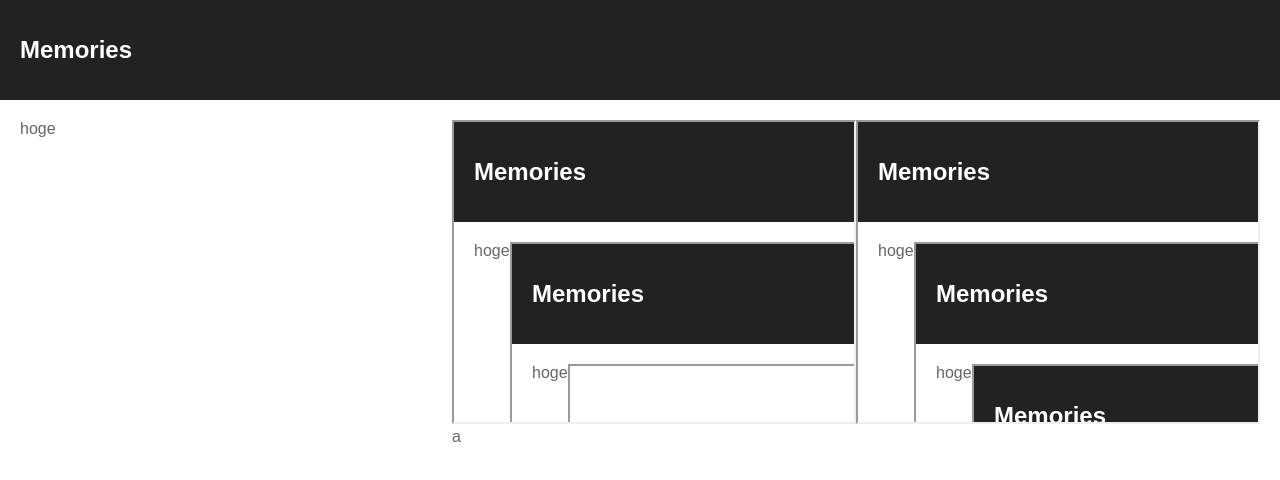
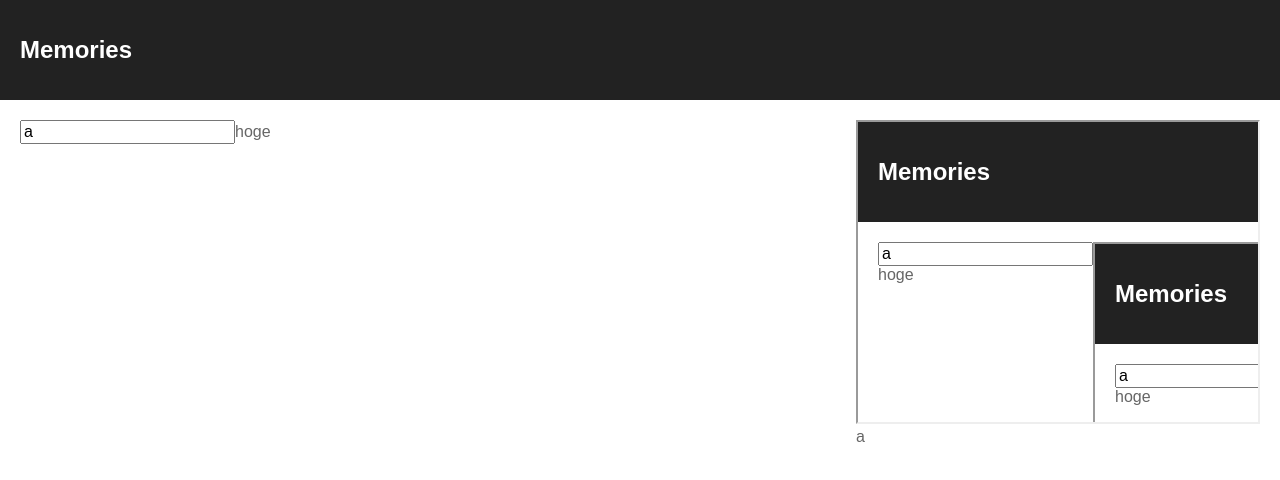
Before and after one commit to yktyshr/memories-prototype, a React (Create React App) app: page / in a window 1280 px wide. Shown: the top 480 px of the page. Built offline with nearby package versions, Linux system fonts and the light colour scheme.

Commit message:
flow config

```diff
--- a/src/App.js
+++ b/src/App.js
@@ -1,7 +1,25 @@
+// @flow
+
 import React, { Component } from 'react'
+import { search } from 'src/services/api'
 import './App.css'
 
-class App extends Component {
+type SearchResults = {
+  url: string;
+  title: string;
+  description: string;
+}
+
+type Providers = {
+  google: Array<SearchResults>;
+}
+
+type State = {
+  query: string;
+  searchResults: Providers;
+}
+
+class App extends Component<{}, State> {
   constructor() {
     super()
 
@@ -13,12 +31,12 @@ class App extends Component {
     }
   }
 
-  _onUpdateQuery = async(event) => {
+  _onUpdateQuery = async(event: any) => {
     this.setState({
       query: event.target.value,
     })
 
-    const google = await (await fetch('http://localhost:8080/search?q=' + event.target.value)).json()
+    const google = await search(event.target.value)
     this.setState({
       searchResults: {
         google,
@@ -34,18 +52,14 @@ class App extends Component {
         </header>
         <div className="App-body">
           <div className="App-body-note">
-            <div
+            <input
               contentEditable={true}
               defaultValue={this.state.query}
               onChange={this._onUpdateQuery}
-            >hoge
-            </div>
+            />hoge
           </div>
           <div className="App-body-search">
             <iframe src={'http://localhost:8080/iframe?url=https://qiita.com/sl2/items/1e503952b9506a0539ea'} title="iframe example 1" width="400" height="300">
-              <p>Your browser does not support iframes.</p>
-            </iframe>
-            <iframe src={'http://localhost:8080/iframe?url=https://www.google.co.jp/search?q=' + this.state.query} title="iframe example 2" width="400" height="300">
               <p>Your browser does not support iframes.</p>
             </iframe>
             <div className="App-body-search">
--- a/src/services/api.js
+++ b/src/services/api.js
@@ -1,5 +1,5 @@
 // @flow
 
-const baseUrl: string = 'http://localhost:8080/'
+const baseUrl: string = 'http://localhost:8080'
 
 export const search = async(query: string) => (await fetch(baseUrl + '/search?q=' + query)).json()
```
Also changed, not shown: 2 other files (tests, documents, lock files or other folders).
